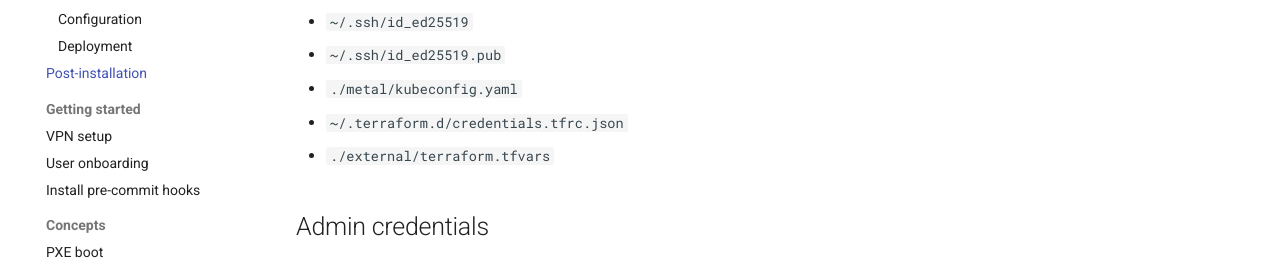
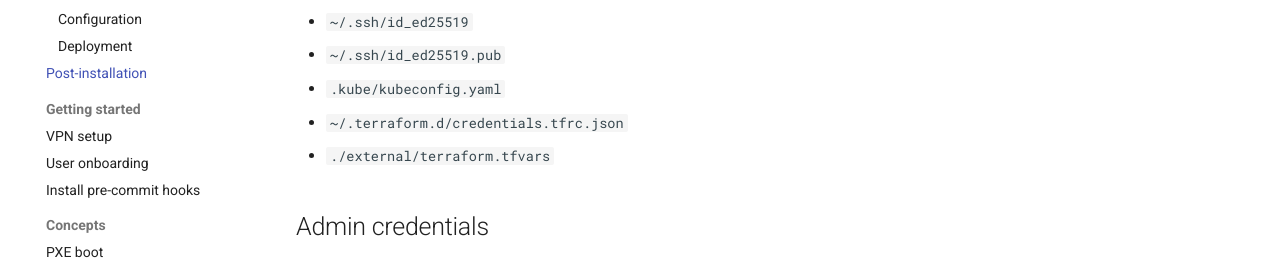
Before and after one commit to candradebh/homelab2026, an MkDocs documentation site: the page built from docs/installation/post-installation.md, in a window 1280 px wide and 900 px high. Shown: the part 289-553 px from the top of the window. Built offline with MkDocs 1.6.1 and Material for MkDocs 9.7.7, drawn with Linux system fonts in a browser that asks for light colours; comment, search, counter and statistics services are not loaded.

Commit message:
erro bobo

```diff
--- a/docs/installation/post-installation.md
+++ b/docs/installation/post-installation.md
@@ -6,7 +6,7 @@ Save the following files to a safe location like a password manager (if you're u
 
 - `~/.ssh/id_ed25519`
 - `~/.ssh/id_ed25519.pub`
-- `./metal/kubeconfig.yaml`
+- `.kube/kubeconfig.yaml`
 - `~/.terraform.d/credentials.tfrc.json`
 - `./external/terraform.tfvars`
 
```
Also changed, not shown: 6 other files.
